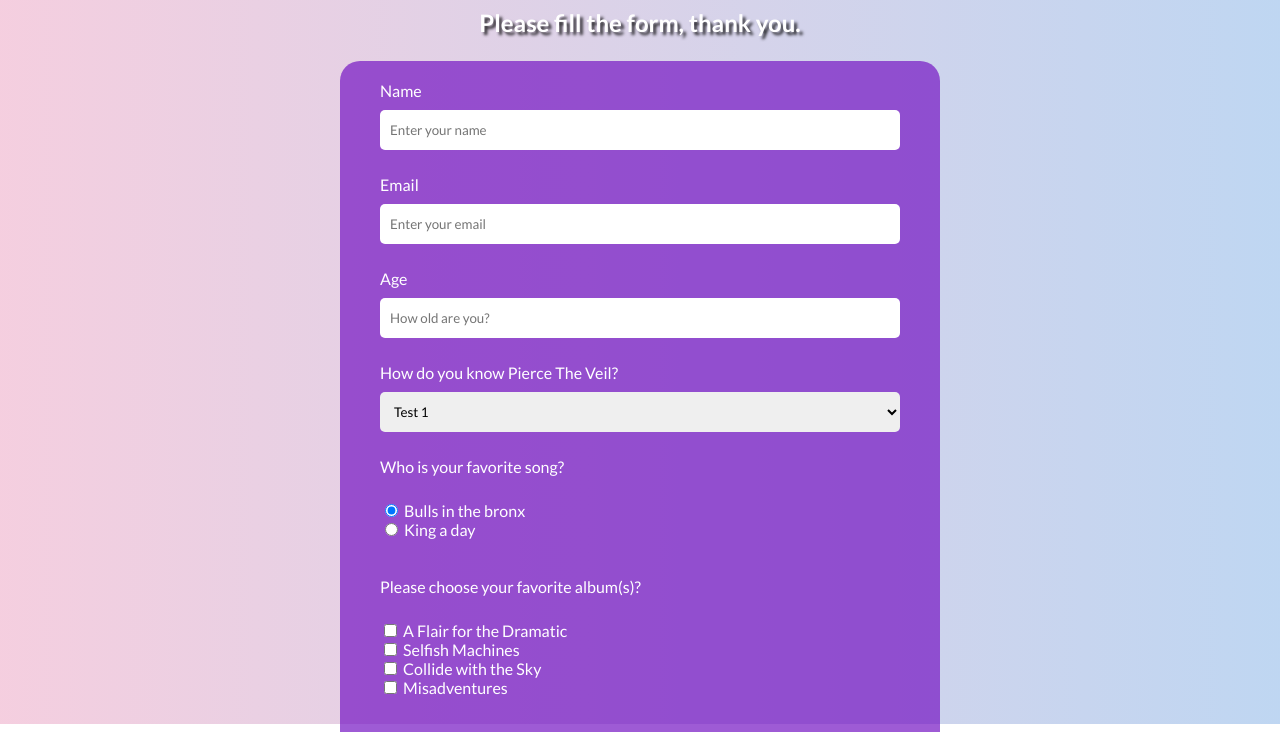
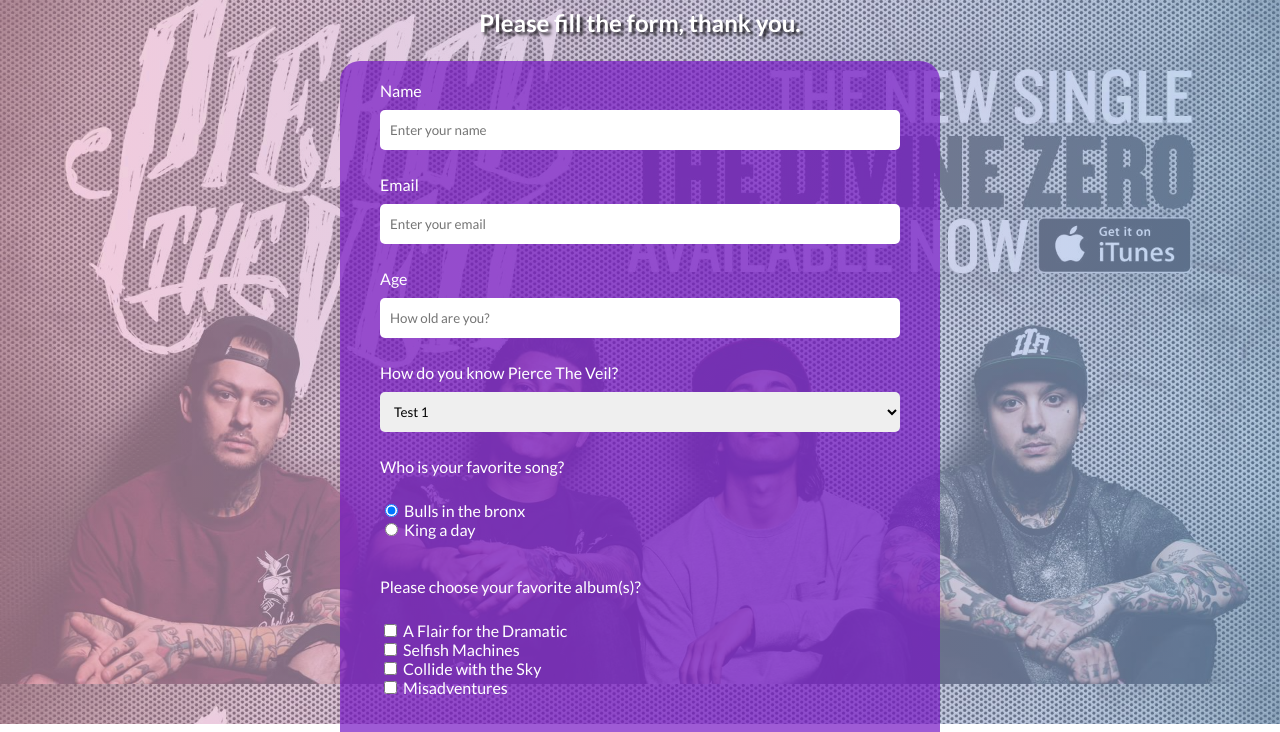
Before and after one commit to imam-muwatok/piereceTheveilSurveyFreeCodeCamp, a plain HTML site: page index.html in a window 1280 px wide. Shown: the part 76-808 px from the top of the page. Drawn offline with Linux system fonts and the light colour scheme.

Commit message:
Update style.css

```diff
--- a/style.css
+++ b/style.css
@@ -11,7 +11,7 @@
   left: 0;
   width: 100%;
   height: 100%;
-  background-image: linear-gradient(90deg, rgba(238,174,202,0.6) 0%, rgba(148,187,233,0.6) 100%), url(img/1.jpg);
+  background-image: linear-gradient(90deg, rgba(238,174,202,0.6) 0%, rgba(148,187,233,0.6) 100%), url(1.jpg);
   background-size: contain;
   background-position: center;
   z-index: -1;
```
